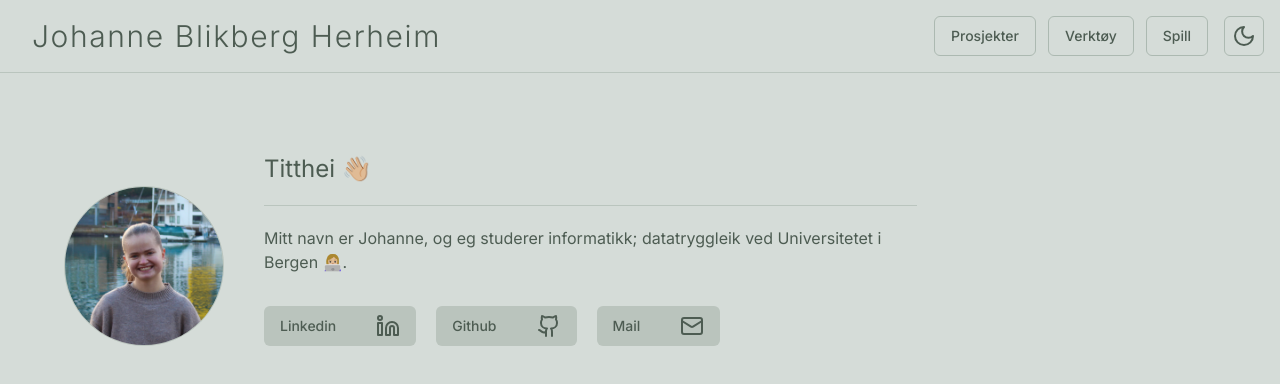
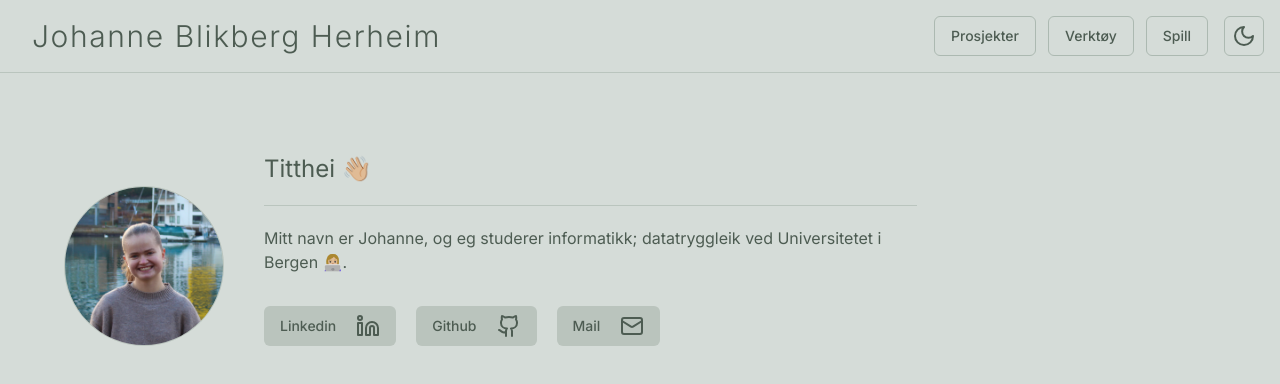
Before and after one commit to johanneherheim/personal-website, a Next.js app: page / in a window 1280 px wide. Shown: the top 384 px of the page. Built offline with nearby package versions, Linux system fonts and the light colour scheme.

Commit message:
space between text and logo

```diff
--- a/src/components/socials.tsx
+++ b/src/components/socials.tsx
@@ -44,10 +44,9 @@ export default function SocialLinks() {
       {links.map((link) => (
         <div key={link.name} className="mx-auto sm:mx-0">
           <NavLink key={link.name} href={link.href} target="_blank">
-            <div className="flex gap-5 justify-between sm:items-start">
+            <div className="flex gap-5 justify-between w-full sm:items-start">
               <p className="my-auto">{link.name}</p>
-              <p></p>
-              {link.icon}
+              <div>{link.icon}</div>
             </div>
           </NavLink>
         </div>
```
